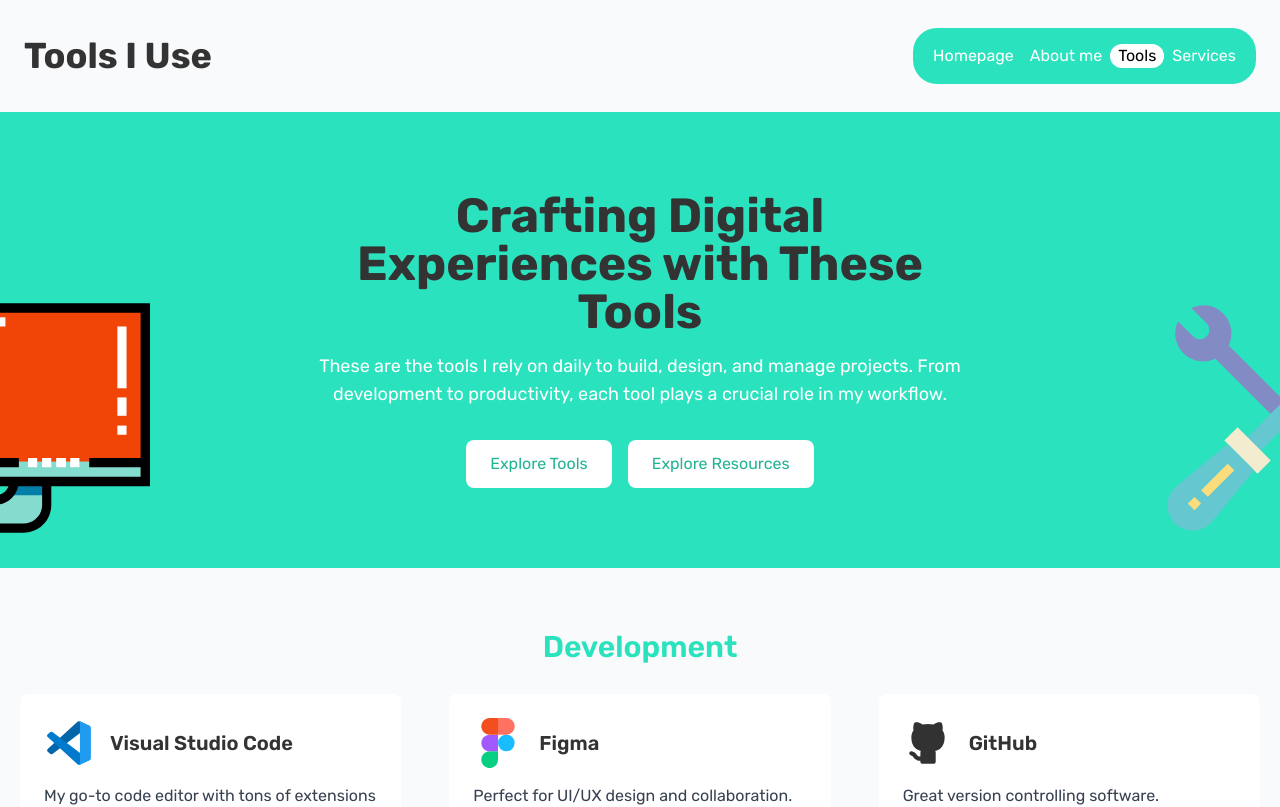
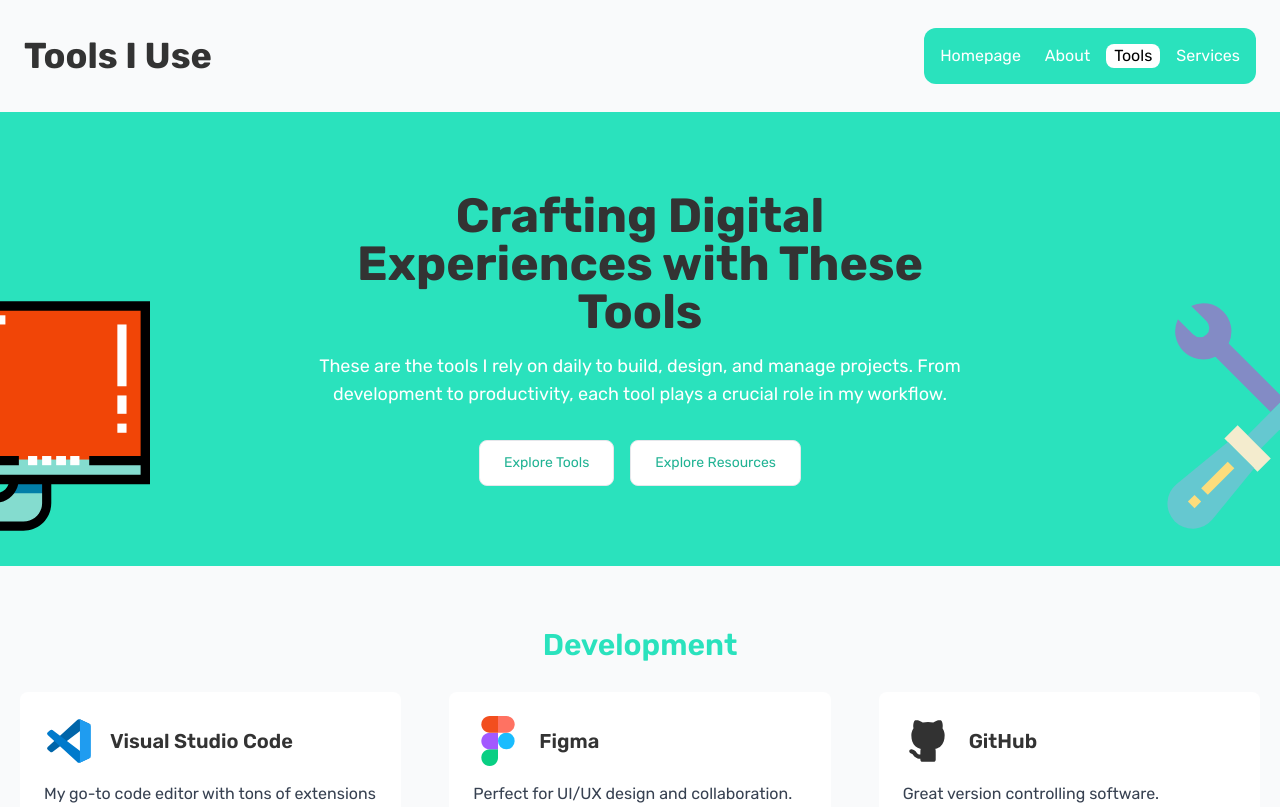
Before and after one commit to monk-27/portfolio, a Next.js app: page /tools in a window 1280 px wide. Shown: the top 807 px of the page. Built offline with nearby package versions, Linux system fonts and the light colour scheme.

Commit message:
Edit cta buttons on About, Services & Tools
Change the redundant code for CTA buttons on these pages with reusable ActionButton component.

```diff
--- a/src/app/about/page.tsx
+++ b/src/app/about/page.tsx
@@ -10,6 +10,7 @@ import Testimonials from "@/components/ui/Testimonials";
 import Overlay from "@/components/layout/Overlay";
 import Form from "@/components/layout/Form";
 import * as yup from "yup";
+import ActionButton from "@/components/layout/ActionButton";
 
 export interface IAboutMePageProps {}
 
@@ -99,19 +100,25 @@ function HeroSection({ onContactClick }: { onContactClick: () => void }) {
                     />
                 </div>
                 <div className="flex gap-4">
-                    <button
-                        onClick={onContactClick}
-                        className="px-6 py-3 bg-aqua-green text-white rounded-lg hover:bg-aqua-green-dark transition duration-300"
-                    >
-                        Contact Me
-                    </button>
-                    <a
-                        href="/Resume.pdf"
-                        download
-                        className="px-6 py-3 bg-gray-200 text-color-dark rounded-lg hover:bg-gray-300 transition duration-300"
-                    >
-                        Download Resume
-                    </a>
+                    <span onClick={onContactClick}>
+                        <ActionButton
+                            text="Contact Me"
+                            className=""
+                            bgColor="bg-aqua-green"
+                            textColor="text-white"
+                            hoverBgColor="hover:bg-aqua-green-dark"
+                            size="sm"
+                        />
+                    </span>
+                    <ActionButton
+                        text="Download Resume"
+                        link="/Resume.pdf"
+                        className=""
+                        bgColor="bg-gray-200"
+                        textColor="text-color-dark"
+                        hoverBgColor="hover:bg-gray-300"
+                        size="sm"
+                    />
                 </div>
             </div>
             <div onContextMenu={(e) => e.preventDefault()}>
@@ -397,12 +404,16 @@ function CallToActionSection({
                 I'm always excited to collaborate on new projects. If you have
                 an idea, let's bring it to life together.
             </p>
-            <button
-                onClick={onGetInTouchClick}
-                className="px-6 py-3 bg-aqua-green text-white rounded-lg hover:bg-aqua-green-dark transition duration-300"
-            >
-                Get in Touch
-            </button>
+            <span onClick={onGetInTouchClick}>
+                <ActionButton
+                    text="Get in Touch"
+                    className=""
+                    bgColor="bg-aqua-green"
+                    textColor="text-white"
+                    hoverBgColor="hover:bg-aqua-green-dark"
+                    size="sm"
+                />
+            </span>
         </div>
     );
 }
--- a/src/app/services/page.tsx
+++ b/src/app/services/page.tsx
@@ -9,6 +9,7 @@ import Footer from "@/components/ui/Footer";
 import Testimonials from "@/components/ui/Testimonials";
 import * as yup from "yup";
 import Form from "@/components/layout/Form";
+import ActionButton from "@/components/layout/ActionButton";
 
 export interface IServicesPageProps {}
 
@@ -22,6 +23,7 @@ type FormField = {
     required?: boolean;
 };
 
+// Services Data
 const servicesData = [
     {
         id: 1,
@@ -60,6 +62,7 @@ const servicesData = [
     },
 ];
 
+// Pricing Data
 const pricingData = [
     {
         id: 1,
@@ -128,12 +131,16 @@ function Hero() {
                     from web and mobile app development to custom software
                     solutions. Let's create something extraordinary together.
                 </p>
-                <button
-                    onClick={scrollToServices}
-                    className="mt-8 px-6 py-3 bg-aqua-green text-white rounded-lg hover:bg-aqua-green-dark transition duration-300"
-                >
-                    Explore Services
-                </button>
+                <span onClick={scrollToServices} className="mt-8">
+                    <ActionButton
+                        text="Explore Services"
+                        className=""
+                        bgColor="bg-aqua-green"
+                        textColor="text-white"
+                        hoverBgColor="hover:bg-aqua-green-dark"
+                        size="sm"
+                    />
+                </span>
             </div>
             <div>
                 <Image
@@ -285,7 +292,7 @@ function ContactSection() {
                 schema={servicesSchema}
                 onSubmit={handleSubmit}
                 fields={servicesFields}
-                />
+            />
         </div>
     );
 }
--- a/src/app/tools/page.tsx
+++ b/src/app/tools/page.tsx
@@ -4,6 +4,7 @@ import DynamicNavbar from "@/components/ui/DynamicNavbar";
 import Footer from "@/components/ui/Footer";
 import Heading from "@/components/ui/Heading";
 import Image from "next/image";
+import ActionButton from "@/components/layout/ActionButton";
 
 export interface IToolsPageProps {}
 
@@ -272,18 +273,26 @@ function Hero(): JSX.Element {
             />
 
             <div className="flex justify-center mt-8 gap-4 relative z-10">
-                <button
-                    onClick={() => scrollToSection("tools-section")}
-                    className="px-6 py-3 bg-white text-aqua-green-dark rounded-lg hover:bg-gray-200 transition duration-300"
-                >
-                    Explore Tools
-                </button>
-                <button
-                    onClick={() => scrollToSection("resources-section")}
-                    className="px-6 py-3 bg-white text-aqua-green-dark rounded-lg hover:bg-gray-200 transition duration-300"
-                >
-                    Explore Resources
-                </button>
+                <span onClick={() => scrollToSection("tools-section")}>
+                    <ActionButton
+                        text="Explore Tools"
+                        className=""
+                        bgColor="bg-white"
+                        textColor="text-aqua-green-dark"
+                        hoverBgColor="hover:bg-gray-200"
+                        size="sm"
+                    />
+                </span>
+                <span onClick={() => scrollToSection("resources-section")}>
+                    <ActionButton
+                        text="Explore Resources"
+                        className=""
+                        bgColor="bg-white"
+                        textColor="text-aqua-green-dark"
+                        hoverBgColor="hover:bg-gray-200"
+                        size="sm"
+                    />
+                </span>
             </div>
         </div>
     );
--- a/src/components/ui/DynamicNavbar.tsx
+++ b/src/components/ui/DynamicNavbar.tsx
@@ -57,9 +57,9 @@ function NavHeader({
 // Internal component: NavLinks
 function NavLinks() {
     return (
-        <div className="flex justify-evenly items-center w-full md:w-auto py-4 px-3 rounded-3xl bg-aqua-green text-white text-base">
+        <div className="flex justify-evenly items-center gap-2 w-full md:w-auto py-4 px-2 rounded-xl bg-aqua-green text-white text-base">
             <NavLinkItem href="/" label="Homepage" />
-            <NavLinkItem href="/about" label="About me" />
+            <NavLinkItem href="/about" label="About" />
             <NavLinkItem href="/tools" label="Tools" />
             <NavLinkItem href="/services" label="Services" />
         </div>
@@ -73,7 +73,7 @@ function NavLinkItem({ href, label }: { href: string; label: string }) {
     return (
         <Link
             href={href}
-            className={`transition-colors duration-200 px-2 rounded-xl ${
+            className={`transition-colors duration-200 px-2 rounded-lg ${
                 currentPath === href
                     ? "bg-white text-black cursor-default"
                     : "hover:text-gray-100"
```
